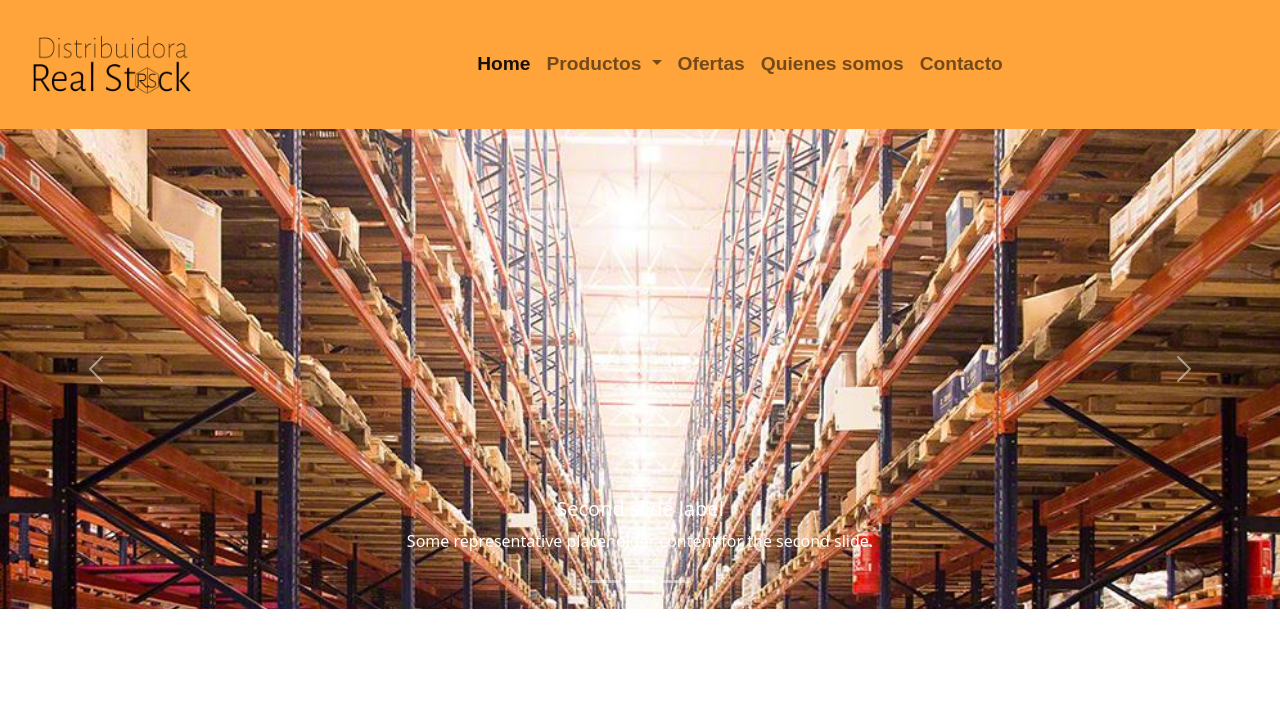
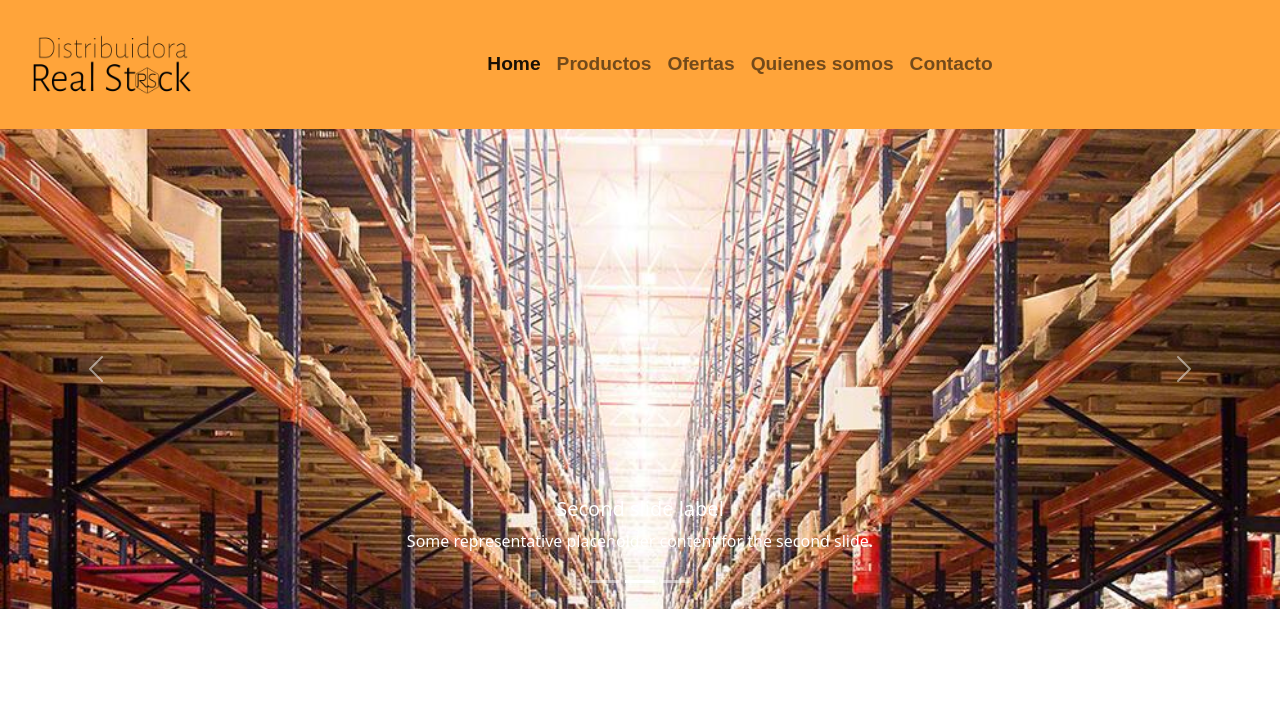
Before and after one commit to TnlComputer/pruebas, a website: page index.html in a window 1280 px wide. Shown: the top 710 px of the page. Drawn offline with nearby package versions, Linux system fonts and the light colour scheme.

Commit message:
cambio index producto

```diff
--- a/index.html
+++ b/index.html
@@ -26,8 +26,9 @@
               <a class="nav-link active" aria-current="page" href="#">Home</a>
             </li>
 
-            <li class="nav-item dropdown"> <a class="nav-link dropdown-toggle" href="pages/Productos.html"
-                id="navbarDropdown" role="button" data-bs-toggle="dropdown" aria-expanded="false">
+            <!-- <li class="nav-item dropdown"> <a class="nav-link dropdown-toggle" href="pages/Productos.html" -->
+            <li class="nav-item dropdown"> <a class="nav-link" href="pages/Productos.html" id="navbarDropdown"
+                role="button" data-bs-toggle="dropdown" aria-expanded="false">
                 Productos
               </a>
               <ul class="dropdown-menu" aria-labelledby="navbarDropdown" style="background-color: #525558;">
```
